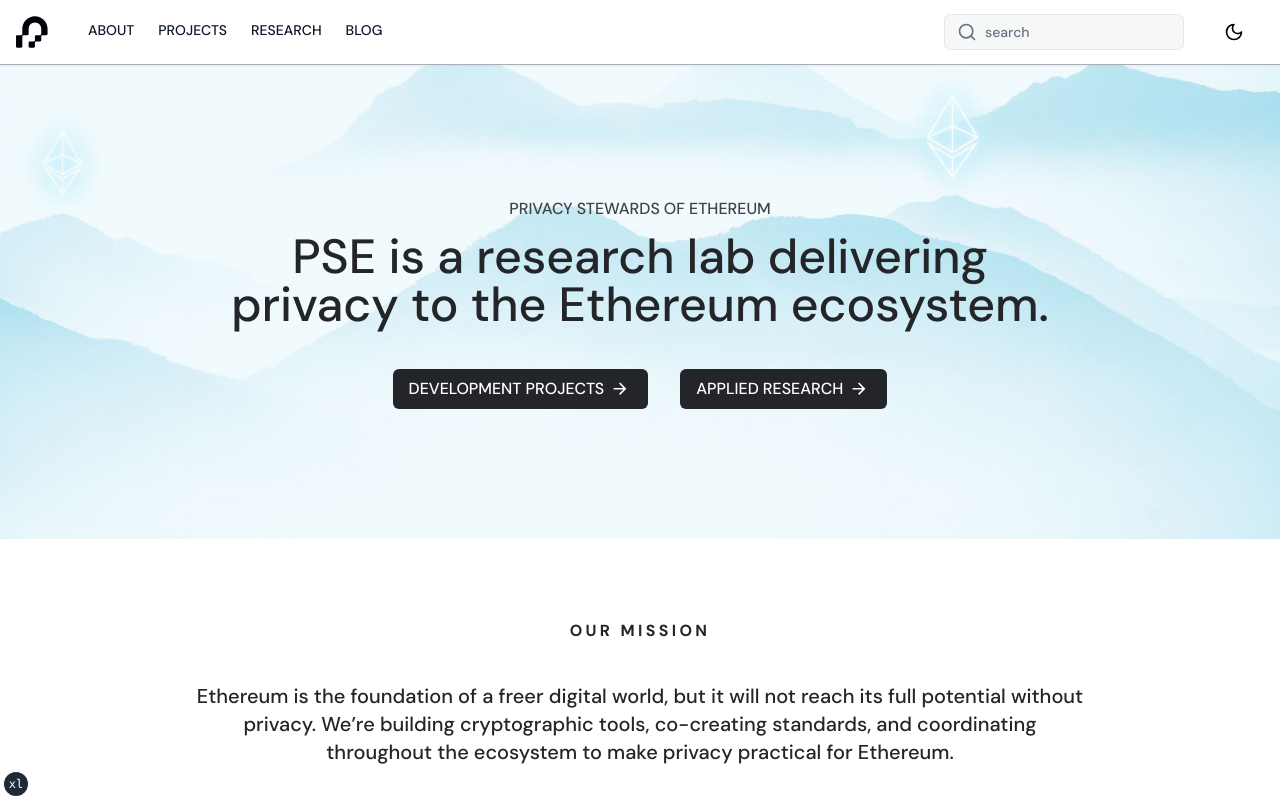
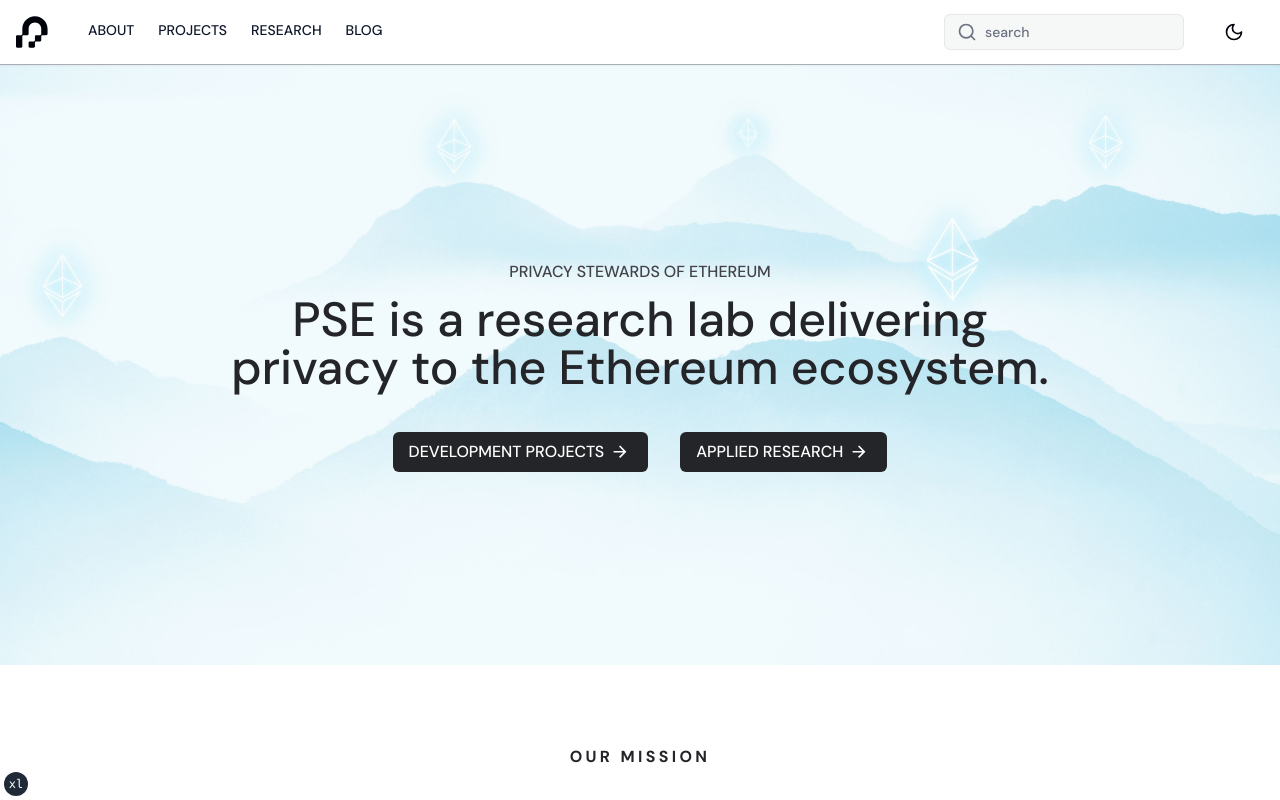
Before and after one commit to privacy-scaling-explorations/pse.dev, a Next.js app: page / in a window 1280 px wide. Shown: the top 800 px of the page. Built offline with nearby package versions, Linux system fonts and the light colour scheme; no server answers.

Commit message:
fix general styling + add parallax

```diff
--- a/app/(pages)/page.tsx
+++ b/app/(pages)/page.tsx
@@ -2,7 +2,7 @@ import { OurWork } from "@/components/sections/OurWork"
 import { HomepageVideoFeed } from "@/components/sections/HomepageVideoFeed"
 
 import { BlogRecentArticles } from "@/components/blog/blog-recent-articles"
-import { HomepageHeader } from "@/components/sections/HomepageHeader"
+import { ParallaxHero } from "@/components/sections/ParallaxHero"
 import { HomepageBanner } from "@/components/sections/HomepageBanner"
 import { Suspense } from "react"
 import { Button } from "@/components/ui/button"
@@ -19,7 +19,6 @@ function BlogSection() {
         </div>
       }
     >
-      {/* @ts-expect-error - This is a valid server component pattern */}
       <BlogRecentArticles />
     </Suspense>
   )
@@ -28,7 +27,7 @@ function BlogSection() {
 export default function IndexPage() {
   return (
     <section className="flex flex-col w-full">
-      <HomepageHeader />
+      <ParallaxHero />
 
       <div className="flex flex-col justify-center bg-white dark:bg-black py-20">
         <div className="lg:max-w-[890px] flex flex-col mx-auto gap-10 justify-center items-center">
--- a/app/labels.ts
+++ b/app/labels.ts
@@ -4,7 +4,7 @@ export const LABELS = {
     SUBTITLE:
       "Read our latest articles and stay updated on the latest news in the world of cryptography.",
     RECENT_ARTICLES: "Recent posts",
-    SEE_MORE: "See more",
+    SEE_MORE: "More posts",
     READ_MORE: "Read more",
     SEARCH_PLACEHOLDER: "Search PSE's blog",
   },
@@ -118,7 +118,7 @@ export const LABELS = {
         "Want to explore the world of programmable cryptography and learn how to make contributions to open-source projects? Join our free programs to start your journey!",
     },
     VIDEOS: "VIDEOS",
-    VISIT_OUR_CHANNEL: "VISIT OUR CHANNEL",
+    VISIT_OUR_CHANNEL: "More videos",
     ERROR_LOADING_VIDEOS: "Error loading videos",
     CHECK_OUT_OUR_YOUTUBE:
       "Check out our YouTube to learn the latest in advanced cryptography.",
--- a/components/blog/blog-recent-articles.tsx
+++ b/components/blog/blog-recent-articles.tsx
@@ -168,7 +168,7 @@ export async function BlogRecentArticles() {
                     {article.title}
                   </h4>
                   {article.authors && (
-                    <span className="text-sm font-sans text-tuatara-400 uppercase">
+                    <span className="text-xs font-sans text-tuatara-400">
                       {article.authors?.join(", ")}
                     </span>
                   )}
--- a/components/icons.tsx
+++ b/components/icons.tsx
@@ -52,7 +52,7 @@ export const Icons = {
     >
       <path
         d="M21.1172 0.689941C9.51873 0.689941 0.117188 10.0915 0.117188 21.6899C0.117188 33.2884 9.51873 42.6899 21.1172 42.6899C32.7156 42.6899 42.1172 33.2884 42.1172 21.6899C42.1172 10.0915 32.7156 0.689941 21.1172 0.689941ZM15.3793 30.8233V12.5566L31.1988 21.6899L15.3793 30.8233Z"
-        fill="#E3533A"
+        fill="#A3DFF0"
       />
     </svg>
   ),
--- a/components/sections/HomepageHeader.tsx
+++ /dev/null
@@ -1,62 +0,0 @@
-"use client"
-
-import { LABELS } from "@/app/labels"
-import { Icons } from "../icons"
-import { Button } from "../ui/button"
-import { motion } from "framer-motion"
-import Link from "next/link"
-import { AppContent } from "../ui/app-content"
-
-export const HomepageHeader = () => {
-  return (
-    <div className="py-20 lg:py-[130px] bg-[url('/hero/hero-white.jpg')] dark:bg-[url('/hero/hero-dark.jpg')] bg-cover bg-center">
-      <AppContent className="flex flex-col gap-10 max-w-[860px]">
-        <motion.div
-          initial={{ y: 16, opacity: 0 }}
-          animate={{ y: 0, opacity: 1 }}
-          transition={{ duration: 0.8, cubicBezier: "easeOut" }}
-          className="flex flex-col gap-10 text-center"
-        >
-          <div className="flex flex-col gap-10">
-            <div className="flex flex-col gap-[10px]">
-              <span className="font-sans font-medium leading-7 uppercase text-tuatara-800 dark:text-anakiwa-400">
-                {LABELS.HOMEPAGE.HEADER_TITLE}
-              </span>
-              <h1 className="font-sans text-3xl lg:text-5xl font-medium text-tuatara-950 dark:text-tuatara-100">
-                {LABELS.HOMEPAGE.HEADER_SUBTITLE}
-              </h1>
-            </div>
-            <div className="flex gap-8 mx-auto">
-              <Link href="/projects" className="flex items-center gap-2 group">
-                <Button className="w-full sm:w-auto">
-                  <div className="flex items-center gap-1">
-                    <span className="text-base font-medium uppercase">
-                      {LABELS.COMMON.DEVELOPMENT_PROJECTS}
-                    </span>
-                    <Icons.arrowRight
-                      fill="white"
-                      className="h-5 duration-200 ease-in-out group-hover:translate-x-2"
-                    />
-                  </div>
-                </Button>
-              </Link>
-              <Link href="/research" className="flex items-center gap-2 group">
-                <Button className="w-full sm:w-auto">
-                  <div className="flex items-center gap-1">
-                    <span className="text-base font-medium uppercase">
-                      {LABELS.COMMON.APPLIED_RESEARCH}
-                    </span>
-                    <Icons.arrowRight
-                      fill="white"
-                      className="h-5 duration-200 ease-in-out group-hover:translate-x-2"
-                    />
-                  </div>
-                </Button>
-              </Link>
-            </div>
-          </div>
-        </motion.div>
-      </AppContent>
-    </div>
-  )
-}
--- a/components/sections/HomepageVideoFeed.tsx
+++ b/components/sections/HomepageVideoFeed.tsx
@@ -41,7 +41,7 @@ const VideoCard = ({ video }: { video: Video }) => {
           <Icons.play />
         </div>
       </div>
-      <h3 className="font-sans text-sm font-normal line-clamp-3 text-white group-hover:text-tuatara-400 transition-colors">
+      <h3 className="font-sans text-sm font-normal line-clamp-3 text-tuatara-950 dark:text-tuatara-100 group-hover:text-tuatara-400 transition-colors">
         {video.title}
       </h3>
     </Link>
--- /dev/null
+++ b/components/sections/ParallaxHero.tsx
@@ -0,0 +1,110 @@
+"use client"
+
+import { LABELS } from "@/app/labels"
+import { Icons } from "../icons"
+import { Button } from "../ui/button"
+import { motion, useScroll, useTransform } from "framer-motion"
+import Link from "next/link"
+import { AppContent } from "../ui/app-content"
+import { useRef } from "react"
+
+export const ParallaxHero = () => {
+  const containerRef = useRef<HTMLDivElement>(null)
+  const { scrollYProgress } = useScroll({
+    target: containerRef,
+    offset: ["start start", "end start"],
+  })
+
+  const backgroundY = useTransform(scrollYProgress, [0, 1], ["0%", "80%"])
+
+  return (
+    <div
+      ref={containerRef}
+      className="relative w-full overflow-hidden h-[500px] lg:h-[600px]"
+      style={{ isolation: "isolate" }}
+    >
+      <motion.div
+        className="absolute inset-0 w-full h-[120%] -z-10 bg-[url('/hero/hero-white.jpg')] dark:bg-[url('/hero/hero-dark.jpg')] bg-cover bg-center"
+        style={{
+          y: backgroundY,
+        }}
+      />
+
+      <motion.div
+        className="relative z-10 flex items-center justify-center h-full py-20 lg:py-[130px]"
+        style={{
+          y: useTransform(scrollYProgress, [0, 1], ["0%", "-25%"]),
+        }}
+      >
+        <AppContent className="flex flex-col gap-10 max-w-[860px]">
+          <motion.div
+            initial={{ y: 16, opacity: 0 }}
+            animate={{ y: 0, opacity: 1 }}
+            transition={{ duration: 0.8, ease: [0.16, 1, 0.3, 1] }}
+            className="flex flex-col gap-10 text-center"
+          >
+            <div className="flex flex-col gap-10">
+              <div className="flex flex-col gap-[10px]">
+                <motion.span
+                  style={{
+                    y: useTransform(scrollYProgress, [0, 1], ["0%", "-40%"]),
+                  }}
+                  className="font-sans font-medium leading-7 uppercase text-tuatara-800 dark:text-anakiwa-400"
+                >
+                  {LABELS.HOMEPAGE.HEADER_TITLE}
+                </motion.span>
+                <motion.h1
+                  style={{
+                    y: useTransform(scrollYProgress, [0, 1], ["0%", "-35%"]),
+                  }}
+                  className="font-sans text-3xl lg:text-5xl font-medium text-tuatara-950 dark:text-tuatara-100"
+                >
+                  {LABELS.HOMEPAGE.HEADER_SUBTITLE}
+                </motion.h1>
+              </div>
+              <motion.div
+                style={{
+                  y: useTransform(scrollYProgress, [0, 1], ["0%", "-30%"]),
+                }}
+                className="flex flex-wrap gap-4 lg:gap-8 mx-auto justify-center"
+              >
+                <Link
+                  href="/projects"
+                  className="flex items-center gap-2 group"
+                >
+                  <Button className="w-full sm:w-auto">
+                    <div className="flex items-center gap-1">
+                      <span className="text-base font-medium uppercase">
+                        {LABELS.COMMON.DEVELOPMENT_PROJECTS}
+                      </span>
+                      <Icons.arrowRight
+                        fill="white"
+                        className="h-5 duration-200 ease-in-out group-hover:translate-x-2"
+                      />
+                    </div>
+                  </Button>
+                </Link>
+                <Link
+                  href="/research"
+                  className="flex items-center gap-2 group"
+                >
+                  <Button className="w-full sm:w-auto">
+                    <div className="flex items-center gap-1">
+                      <span className="text-base font-medium uppercase">
+                        {LABELS.COMMON.APPLIED_RESEARCH}
+                      </span>
+                      <Icons.arrowRight
+                        fill="white"
+                        className="h-5 duration-200 ease-in-out group-hover:translate-x-2"
+                      />
+                    </div>
+                  </Button>
+                </Link>
+              </motion.div>
+            </div>
+          </motion.div>
+        </AppContent>
+      </motion.div>
+    </div>
+  )
+}
```
